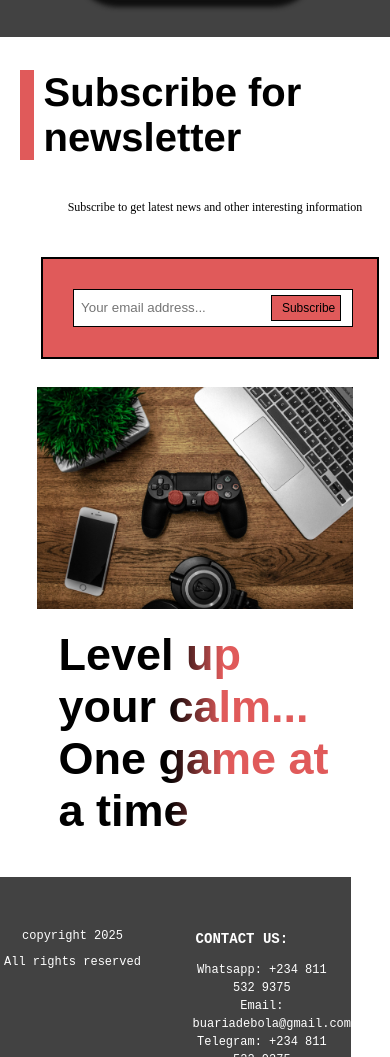
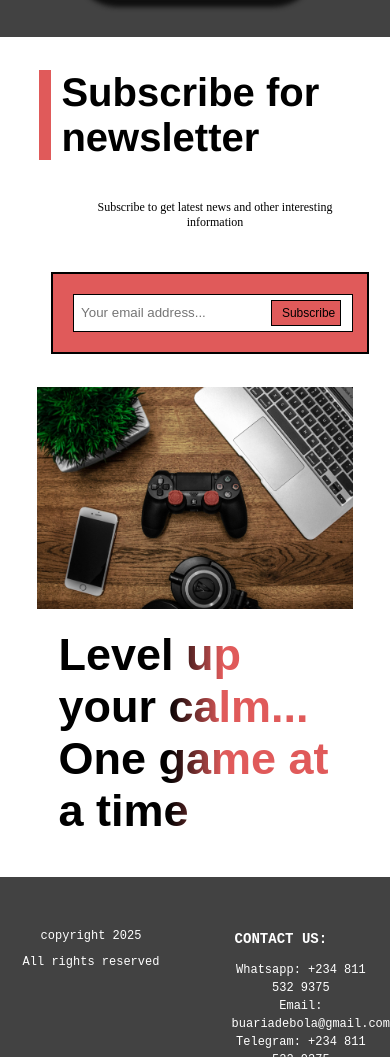
Before and after one commit to Buariadebola/pro-gaming-arena, a plain HTML site: page index.html in a window 390 px wide. Shown: the part 3414-4471 px from the top of the page. Drawn offline with Linux system fonts and the light colour scheme.

Commit message:
Update index.html

```diff
--- a/index.html
+++ b/index.html
@@ -575,7 +575,7 @@
 			.sub-left{
 				margin: 0 auto;
 				padding: 0;
-				width: 90%;
+				width: 80%;
 			}
 			.sub-right{
 				margin:0 auto;
@@ -617,6 +617,7 @@
 		@media only screen and (max-width:768px){
 			.container2{
 				margin: 0 auto;
+				padding: 20px 20px 20px 20px;
 				width: 78%;
 			}
 			.box6 input{
@@ -738,7 +739,7 @@
 			footer{
 				display: grid;
 				grid-template-columns: 1fr 1fr;
-				width:90%;
+				width:100%;
 				font-size: 12px;
 			}
 		}
```
